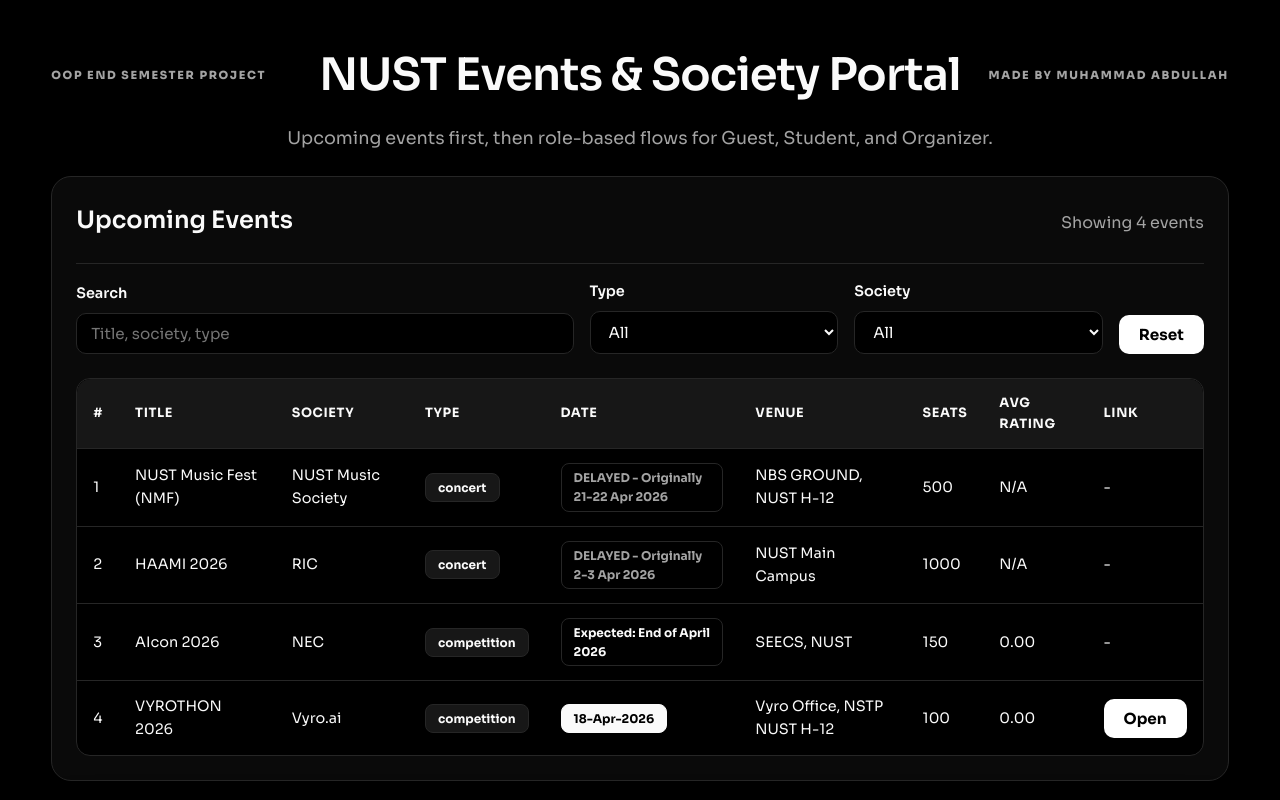
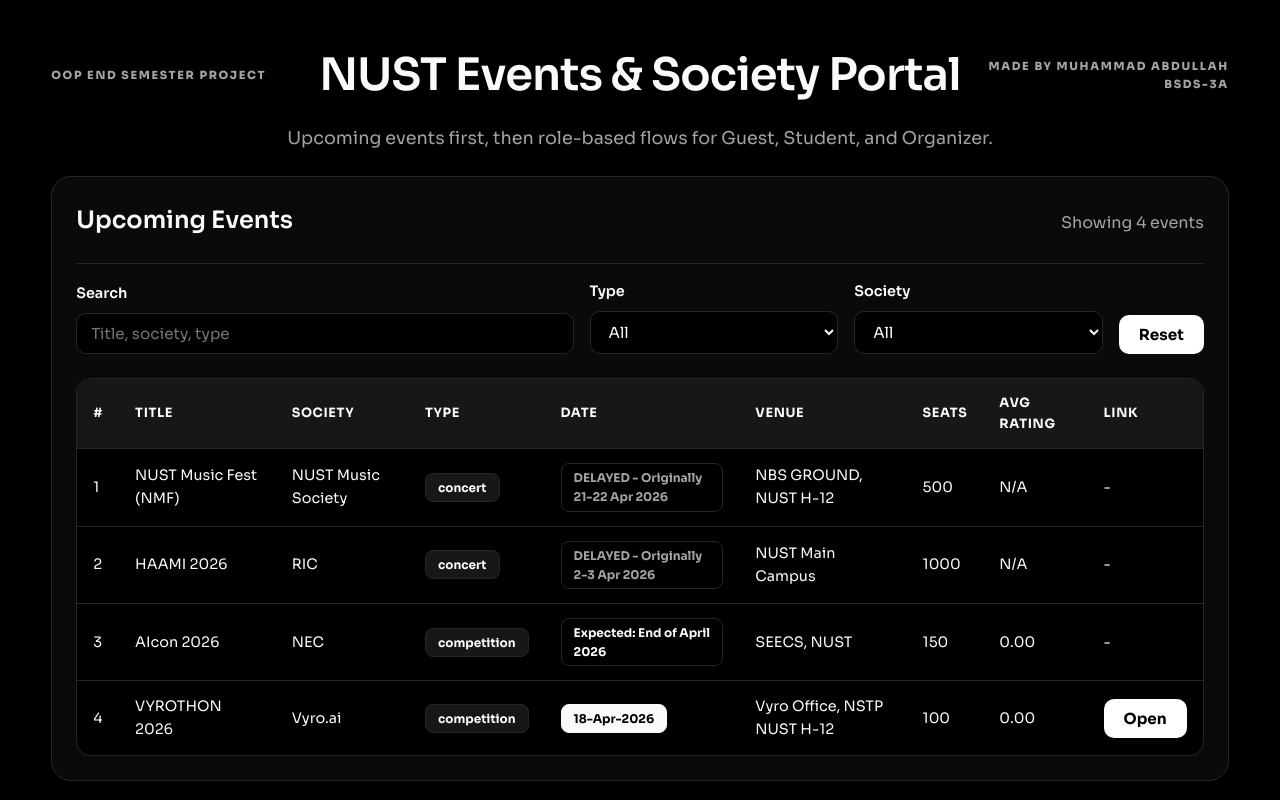
Before and after one commit to abdullahrauf245-hue/Nust-society-and-portal-system-web-page, a plain HTML site: page index.html in a window 1280 px wide. Shown: the top 800 px of the page. Drawn offline with Linux system fonts and the light colour scheme.

Commit message:
nothung new

```diff
--- a/index.html
+++ b/index.html
@@ -15,7 +15,7 @@
 		<div class="header-main">
 			<p class="eyebrow">OOP End Semester Project</p>
 			<h1>NUST Events & Society Portal</h1>
-			<p class="made-by">Made by Muhammad Abdullah</p>
+			<p class="made-by">Made by Muhammad Abdullah<br>BSDS-3A</p>
 		</div>
 		<p class="sub">Upcoming events first, then role-based flows for Guest, Student, and Organizer.</p>
 	</header>
--- a/style.css
+++ b/style.css
@@ -81,6 +81,7 @@ body {
 	font-weight: 800;
 	text-transform: uppercase;
 	letter-spacing: 0.15em;
+	text-align: right;
 }
 
 h1,
```
